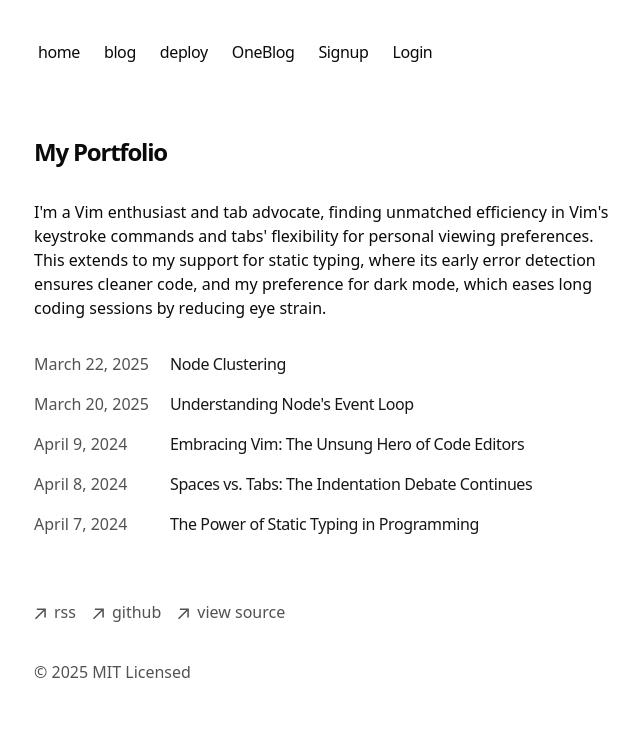
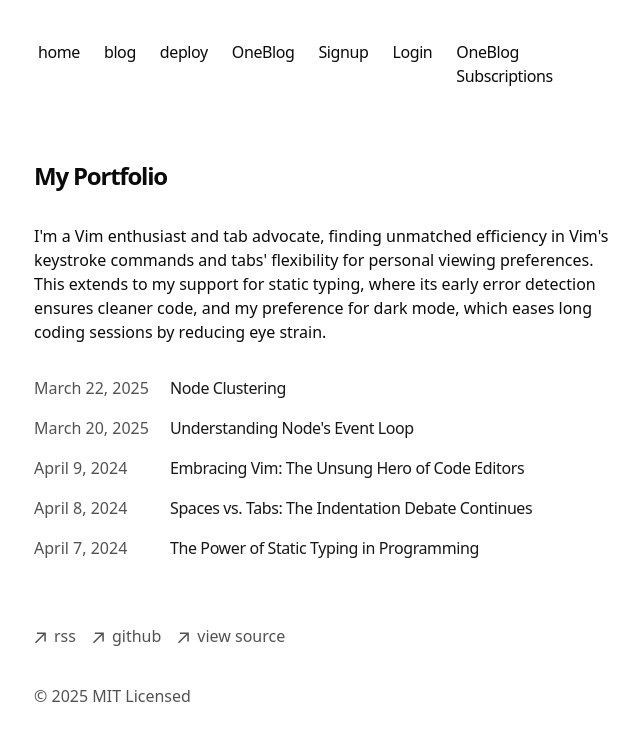
Before and after one commit to kblair40/personal-blog, a Next.js app: page / in a window 1280 px wide. Shown: the top 740 px of the page, without its empty margins (318-958 px from the left). Built offline with nearby package versions, Linux system fonts and the light colour scheme.

Commit message:
Fix matcher

```diff
--- a/app/components/nav.tsx
+++ b/app/components/nav.tsx
@@ -1,25 +1,28 @@
-import Link from 'next/link'
+import Link from "next/link";
 
 const navItems = {
-  '/': {
-    name: 'home',
+  "/": {
+    name: "home",
   },
-  '/blog': {
-    name: 'blog',
+  "/blog": {
+    name: "blog",
   },
-  'https://vercel.com/templates/next.js/portfolio-starter-kit': {
-    name: 'deploy',
+  "https://vercel.com/templates/next.js/portfolio-starter-kit": {
+    name: "deploy",
   },
-  '/oneblog': {
-    name: 'OneBlog',
+  "/oneblog": {
+    name: "OneBlog",
   },
-  '/signup': {
-    name: 'Signup',
+  "/oneblog/signup": {
+    name: "Signup",
   },
-  '/login': {
-    name: 'Login',
+  "/oneblog/login": {
+    name: "Login",
   },
-}
+  "/oneblog/subscriptions": {
+    name: "OneBlog Subscriptions",
+  },
+};
 
 export function Navbar() {
   return (
@@ -39,11 +42,11 @@ export function Navbar() {
                 >
                   {name}
                 </Link>
-              )
+              );
             })}
           </div>
         </nav>
       </div>
     </aside>
-  )
+  );
 }
--- /dev/null
+++ b/app/oneblog/subscriptions/page.tsx
@@ -0,0 +1,9 @@
+import React from "react";
+
+type Props = {};
+
+const OneBlogSubscriptions = (props: Props) => {
+  return <div>OneBlogSubscriptions</div>;
+};
+
+export default OneBlogSubscriptions
--- /dev/null
+++ b/middleware.ts
@@ -0,0 +1,44 @@
+import { NextRequest, NextResponse, type MiddlewareConfig } from "next/server";
+import { decrypt } from "@/lib/jwt";
+import { cookies } from "next/headers";
+
+// 1. Specify protected and public routes
+const protectedRoutes = ["/oneblog/subscriptions"];
+const publicRoutes = ["/login", "/signup", "/oneblog", "/"];
+
+export default async function middleware(req: NextRequest) {
+  console.log("\n\n\n\nMIDDLEWARE\n\n\n\n");
+
+  // // 2. Check if the current route is protected or public
+  const path = req.nextUrl.pathname;
+  console.log("\n\n\n\nPATH:", path, "\n\n\n\n");
+  const isProtectedRoute = path.startsWith("/oneblog");
+  // const isProtectedRoute = protectedRoutes.includes(path);
+  const isPublicRoute = publicRoutes.includes(path);
+
+  // // 3. Decrypt the session from the cookie
+  // const cookie = (await cookies()).get("session")?.value;
+  // console.log("\nCookie:", cookie, "\n");
+  // const session = await decrypt(cookie);
+
+  // // 4. Redirect to /login if the user is not authenticated
+  // if (isProtectedRoute && !session?.userId) {
+  //   return NextResponse.redirect(new URL("/login", req.nextUrl));
+  // }
+
+  // // 5. Redirect to /oneblog if the user is authenticated
+  // if (
+  //   isPublicRoute &&
+  //   session?.userId &&
+  //   !req.nextUrl.pathname.startsWith("/oneblog")
+  // ) {
+  //   return NextResponse.redirect(new URL("/oneblog", req.nextUrl));
+  // }
+
+  return NextResponse.next();
+}
+
+// Routes Middleware SHOULD run on
+export const config: MiddlewareConfig = {
+  matcher: ["/oneblog", "/oneblog/:path"],
+};
```
Also changed, not shown: app/oneblog/login/page.tsx (renamed from app/login/page.tsx), app/oneblog/signup/page.tsx (renamed from app/signup/page.tsx).
